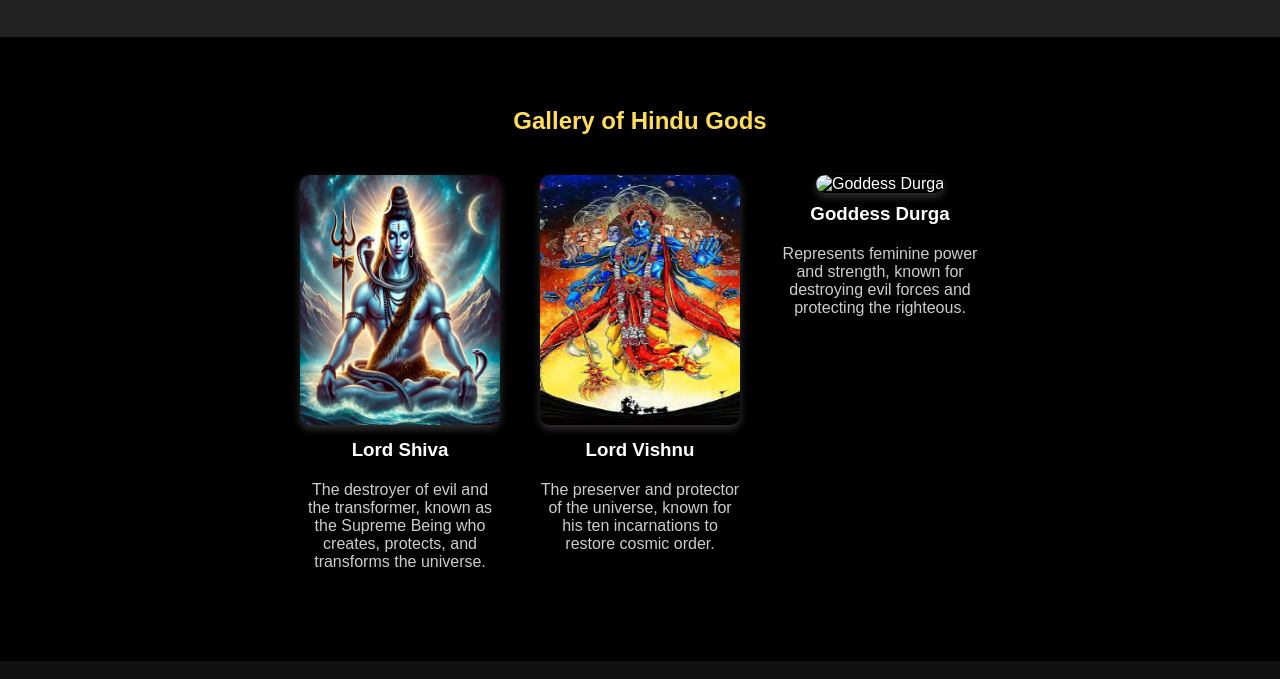
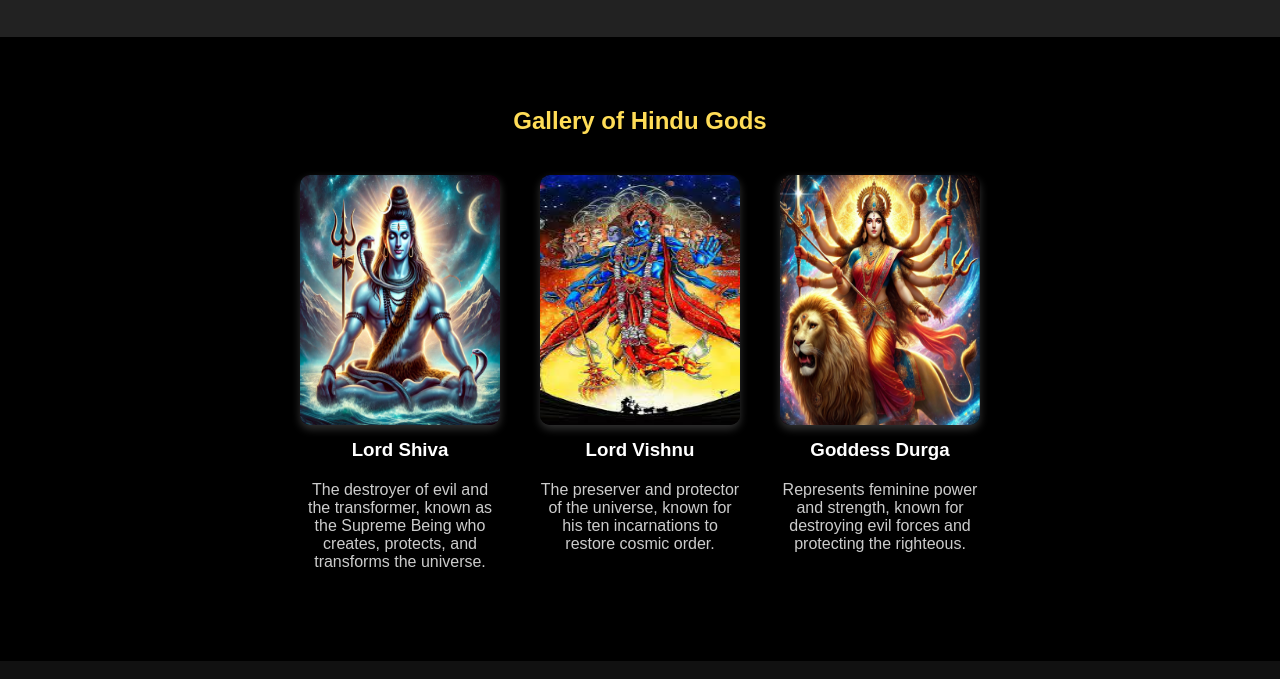
Before and after one commit to Sanatani-108-Manushya/Sanatani-108-Manushya, a plain HTML site: page Index.html in a window 1280 px wide. Shown: the part 121-800 px from the top of the page. Drawn offline with Linux system fonts and the light colour scheme.

Commit message:
Update Index.html

```diff
--- a/Index.html
+++ b/Index.html
@@ -40,7 +40,7 @@ You can click the Preview link to take a look at your changes.
             </div>
 
             <div class="god">
-                <img src="72b3b44d" alt="Goddess Durga">
+                <img src="72b3b44d-1561-4ea3-a78d-46b0067529de.webp" alt="Goddess Durga">
                 <h3>Goddess Durga</h3>
                 <p>Represents feminine power and strength, known for destroying evil forces and protecting the righteous.</p>
             </div>
```
